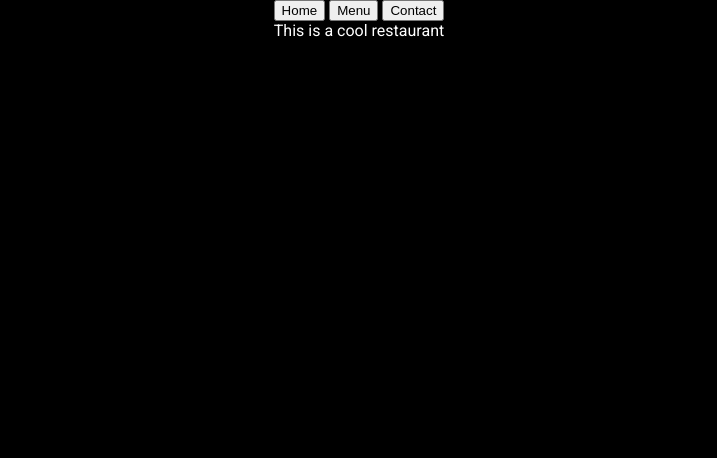
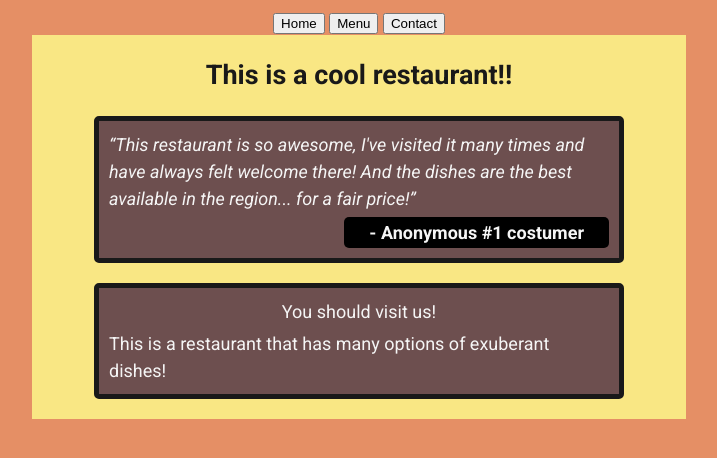
Before and after one commit to NickW16/restaurant-page, a website built with webpack: page src/template.html in a window 1280 px wide. Shown: the whole page, without its empty margins (281-998 px from the left). Built offline with nearby package versions, Linux system fonts and the light colour scheme.

Commit message:
Add some text, organize boxes and and some basic styling

```diff
--- a/src/index.js
+++ b/src/index.js
@@ -1 +1,51 @@
 import "./style.css";
+import lasagnaImage from "./img/lasagna.png";
+
+(function () {
+let fullContent = document.getElementById('content');
+
+// this is the content's title
+let homeTitle = document.createElement('div');
+homeTitle.id = 'home-title'; // assigns an id
+homeTitle.textContent = 'This is a cool restaurant!!';
+fullContent.append(homeTitle);
+
+
+//this is the comment section!
+let commentBox = document.createElement('div');
+commentBox.classList.add('home-container');
+let commentary = document.createElement('div');
+commentary.classList.add('commentary');
+let commentAuthor = document.createElement('div');
+commentAuthor.classList.add('commentAuthor');
+
+commentary.innerHTML = `<q>This restaurant is so awesome, I've visited it many times and have always felt welcome there! And the dishes are the best available in the region... for a fair price!</q>`;
+commentAuthor.textContent = "- Anonymous #1 costumer";
+commentBox.append(commentary, commentAuthor);
+fullContent.append(commentBox);
+
+function homeContainer (title, text) {
+    let container = document.createElement('div');
+    container.classList.add('home-container'); // create container
+
+    let titleElement = document.createElement('div');
+    titleElement.classList.add('home-container-title');
+    titleElement.textContent = title; // set text content
+
+    let textElement = document.createElement('div');
+    textElement.classList.add('home-container-text');
+    textElement.textContent = text; // set text content
+
+
+    container.append(titleElement, textElement);
+
+    fullContent.appendChild(container); //appends to full content
+}
+
+let sectionOneTitle = 'You should visit us!';
+let sectionOneText = 'This is a restaurant that has many options of exuberant dishes!'
+// sectionOne.append(sectionOneTitle, sectionOneText);
+homeContainer(sectionOneTitle, sectionOneText);
+
+
+})();
--- a/src/style.css
+++ b/src/style.css
@@ -1,20 +1,78 @@
 @import url('https://fonts.googleapis.com/css2?family=Roboto:ital,wght@0,100;0,300;0,400;0,500;0,700;0,900;1,100;1,300;1,400;1,500;1,700;1,900&display=swap');
 
-body {
+:root {
+    --primary-color: #E58F65;
+    --secondary-color: #F9E784;
+    --tertiary-color: #F1E8B8;
+    --red-color: #D05353;
+    --black-color: #191919;
+    --box-color: rgb(109, 79, 79);
+}
+
+html {
     font-family: "Roboto", sans-serif;
-    background-color: black;
-    color: white;
+    display: flex;
+    justify-content: center;
     width: 100%;
+    color: var(--black-color);
     height: 100vh;
     margin: 0;
+}
+
+body {
+    display: flex;
+    flex-direction: column;
+    align-items: center;
+    width: 80%;
+    border-radius: 8px;
+    background-color: var(--primary-color);
+    font-size: 18px;
+    line-height: 1.5;
 }
 
 header {
     display: flex;
     justify-content: center;
+    background-color: ;
 }
 
 #content {
     display: flex;
-    justify-content: center;
+    flex-direction: column;
+    align-items: center;
+    padding: 20px;
+    background-color: var(--secondary-color);
+    width: 60%;
+    gap: 20px;
 }
+
+.commentary {
+    font-style: italic;
+}
+
+.commentAuthor {
+    align-self: flex-end;
+    font-weight: bolder;
+    background-color: black;
+    padding: 2px 25px 2px 25px;
+    border-radius: 5px;
+}
+
+
+#home-title {
+    font-size: 150%;
+    font-weight: bolder;
+}
+
+.home-container {
+    display: flex;
+    flex-direction: column;
+    align-items: center;
+    background-color: var(--box-color);
+    padding: 10px;
+    gap: 5px;
+    color: whitesmoke;
+    border: 5px solid var(--black-color);
+    border-radius: 5px;
+    width: 500px;
+}
--- a/src/template.html
+++ b/src/template.html
@@ -15,7 +15,7 @@
     </header>
 
     <div id="content">
-        <div>This is a cool restaurant</div>
+
     </div>
 
 </body>
```
Also changed, not shown: src/img/lasagna.png (added).
